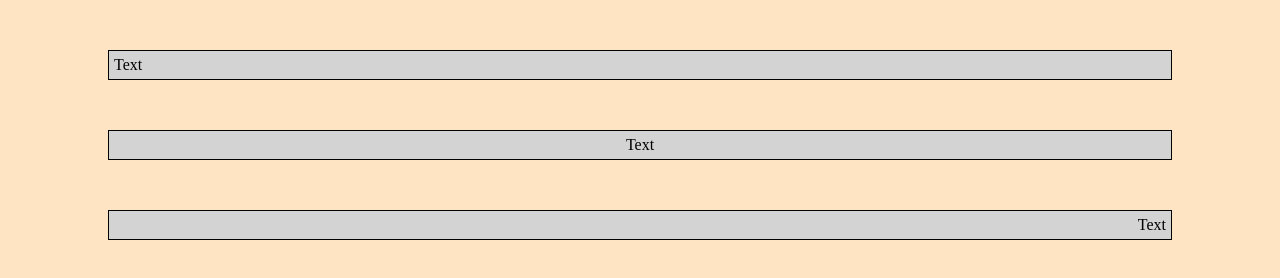
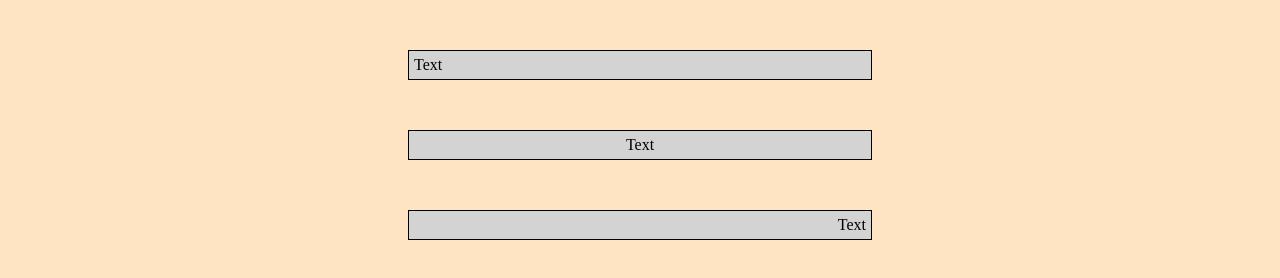
Before and after one commit to AlvaroVazRod/BootcampFullstackJava, a plain HTML site: page EjercicioAlign/index.html in a window 1280 px wide. Drawn offline with Linux system fonts and the light colour scheme.

Commit message:
Mejoras Align

```diff
--- a/EjercicioAlign/style.css
+++ b/EjercicioAlign/style.css
@@ -2,8 +2,9 @@
     background-color: bisque;
 }
 div{
+
     background-color: lightgray;
-    margin: 50px 100px;
+    margin: 50px 400px;
     border: solid black 1px;
     padding: 5px;
 }
```
